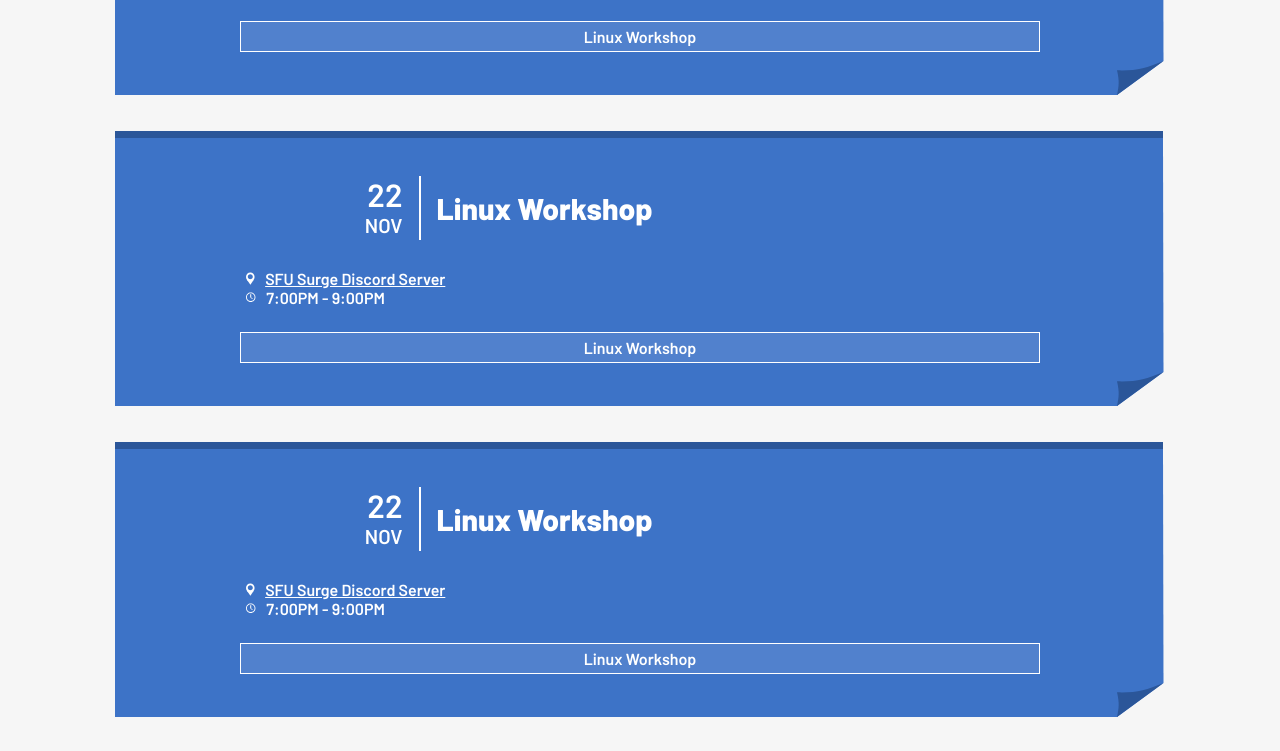
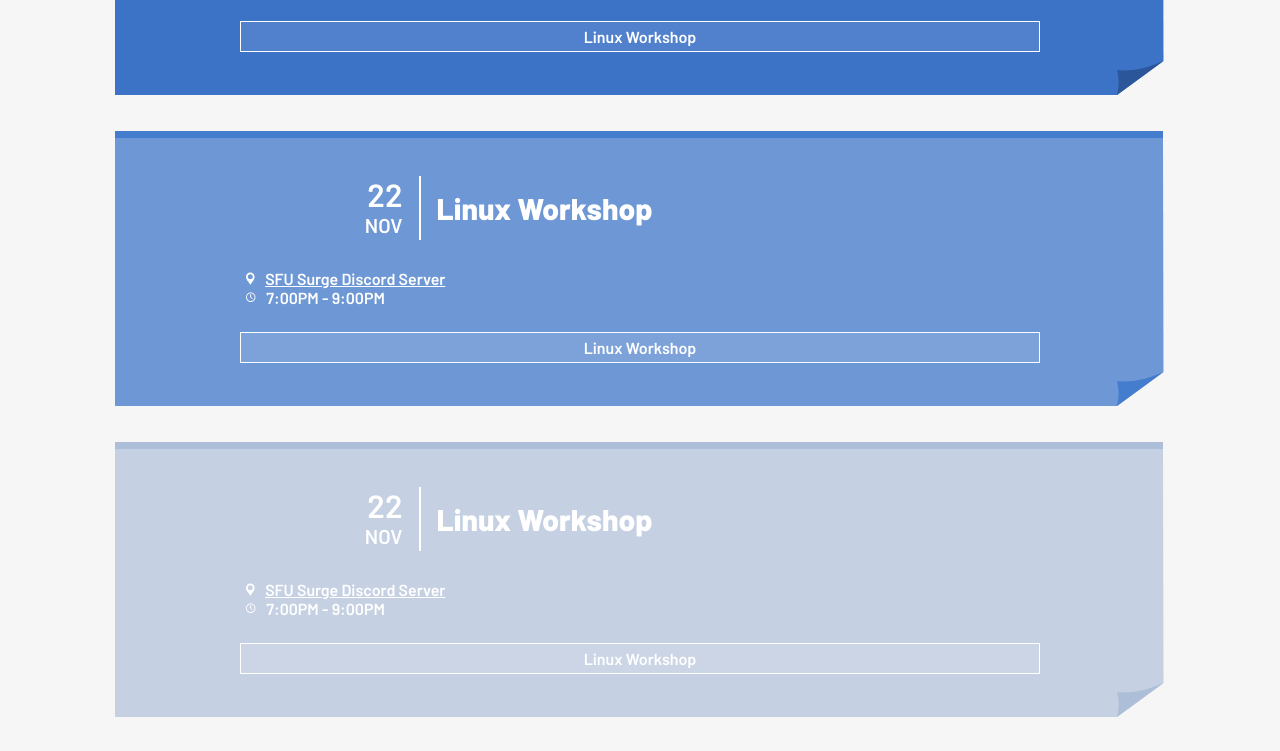
Before and after one commit to sfusurge/website, a React (Create React App) app: page /events in a window 1280 px wide. Shown: the part 1360-2111 px from the top of the page. Built offline with nearby package versions, Linux system fonts and the light colour scheme.

Commit message:
Events page done

```diff
--- a/src/pages/Events.js
+++ b/src/pages/Events.js
@@ -8,6 +8,13 @@
 import Dropdown from "../components/Dropdown"
 
 import splash from "../assets/events-splash.svg"
+
+const fills = [
+  { body: "#3D73C7", accent: "#2B5699" },
+  { body: "#6D97D5", accent: "#447CCE" },
+  { body: "#C5D0E2", accent: "#ADBED8" },
+  { body: "#8BA7E6", accent: "#6B8FE0" }
+]
 
 export default props => {
   const [category, setCategory] = useState(EventCategories.all)
@@ -22,7 +29,7 @@
       <p id={styles.text}>Events are a core component of our semesterly activities.  On a regular basis, we host talks, workshops, socials, and more. Together, we also tend to do a lot of Leetcode problems. Scroll down below to see what events we have coming up. We hope to see you there!</p>
       <h1 id={styles.header}>Upcoming Events</h1>
 
-      <Dropdown options={Object.values(EventCategories)} onClick={onFilter} classes={{dropdownStyles: styles.dropdown}} />
+      <Dropdown options={Object.values(EventCategories)} onClick={onFilter} classes={{ dropdownStyles: styles.dropdown }} />
 
       {events.map((event, index) => {
         return (category === EventCategories.all || category === event.category) &&
@@ -36,6 +43,7 @@
             }}
             time={event.time}
             link={event.link}
+            fill={fills[index % 4]}
             key={event.title + index}
           />
       })}
```
